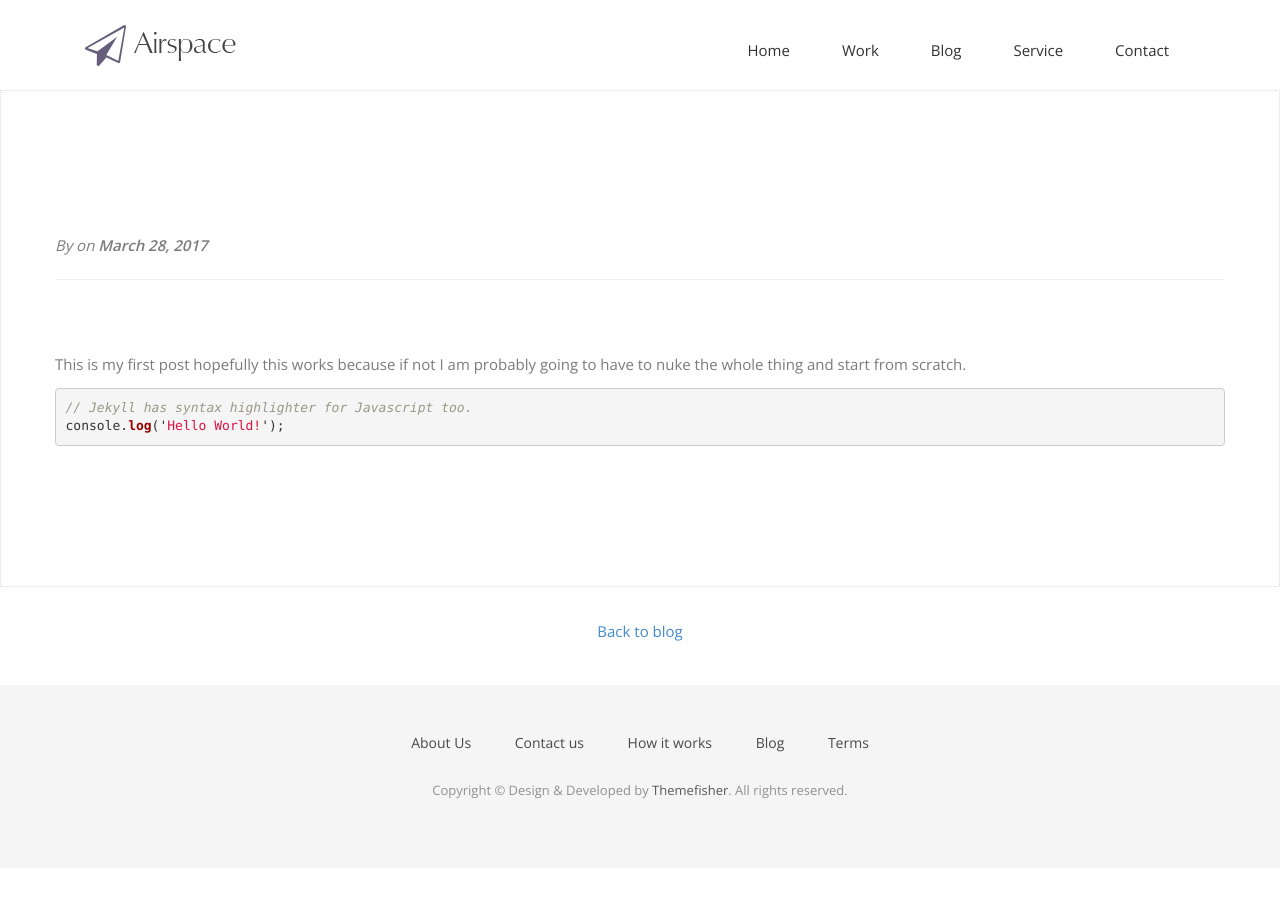
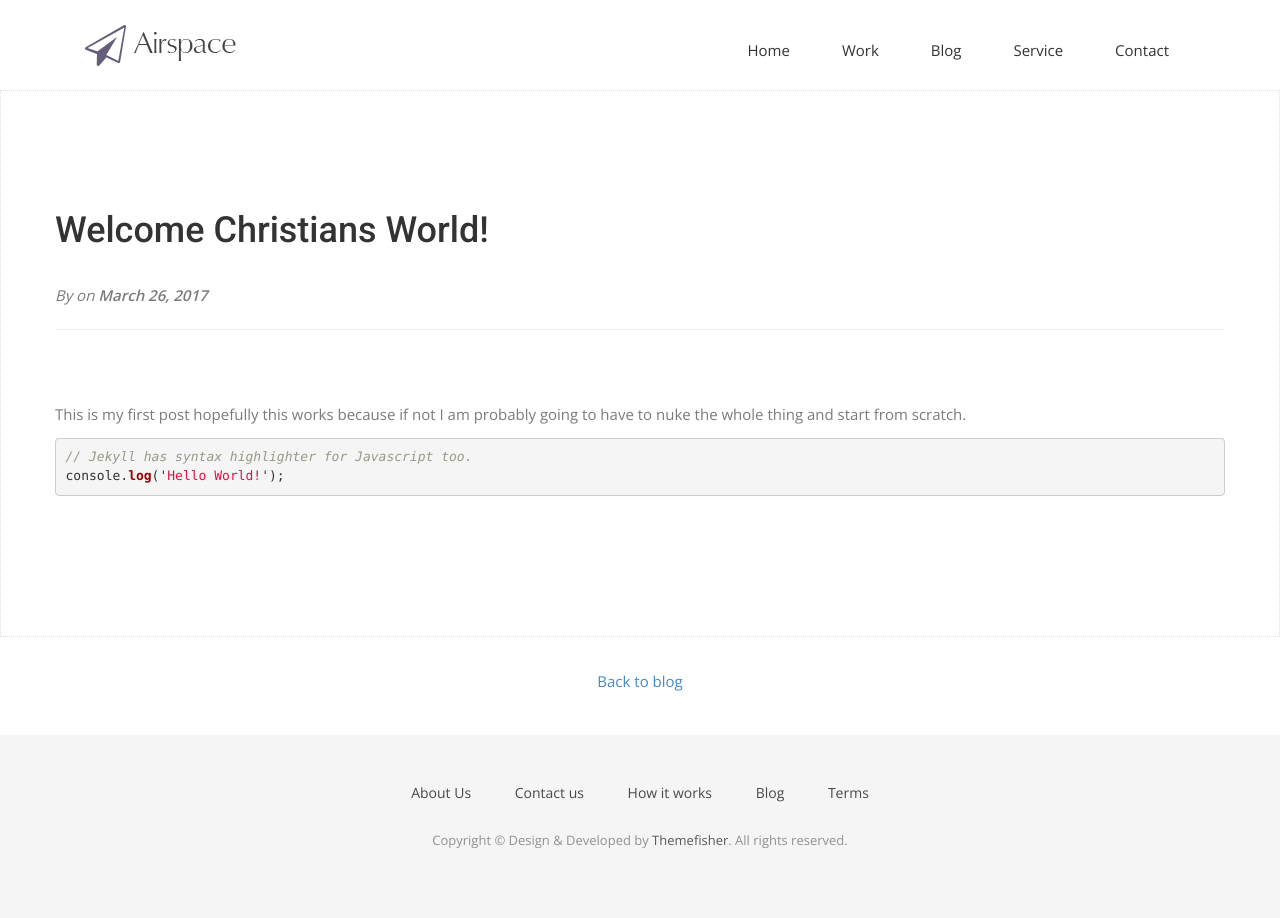
Before and after one commit to Kingslayyerr/Kingslayyerr.github.io, a Jekyll site: the page built from _posts/2017-03-26-first-post.markdown, in a window 1280 px wide. Built offline with Jekyll 4.4.1, drawn with Linux system fonts in a browser that asks for light colours; nearby versions of some CDN libraries; some web fonts are replaced; our own code applies the rules of GitHub Pages for plain Markdown files.

Commit message:
added a post

```diff
--- a/_posts/2017-03-26-first-post.markdown
+++ b/_posts/2017-03-26-first-post.markdown
@@ -1,8 +1,12 @@
 ---
-layout:post
+layout: post
+title:  "Welcome Christians World!"
+date:   2017-03-26 20:28:40 +0200
+categories: offtopic
 ---
 
-This is my first post hopefully this works because if not I am probably going to have to nuke the whole thing and start from scratch.
+This is my first post hopefully this works because if
+not I am probably going to have to nuke the whole thing and start from scratch.
 
 {% highlight javascript %}
 // Jekyll has syntax highlighter for Javascript too.
```
